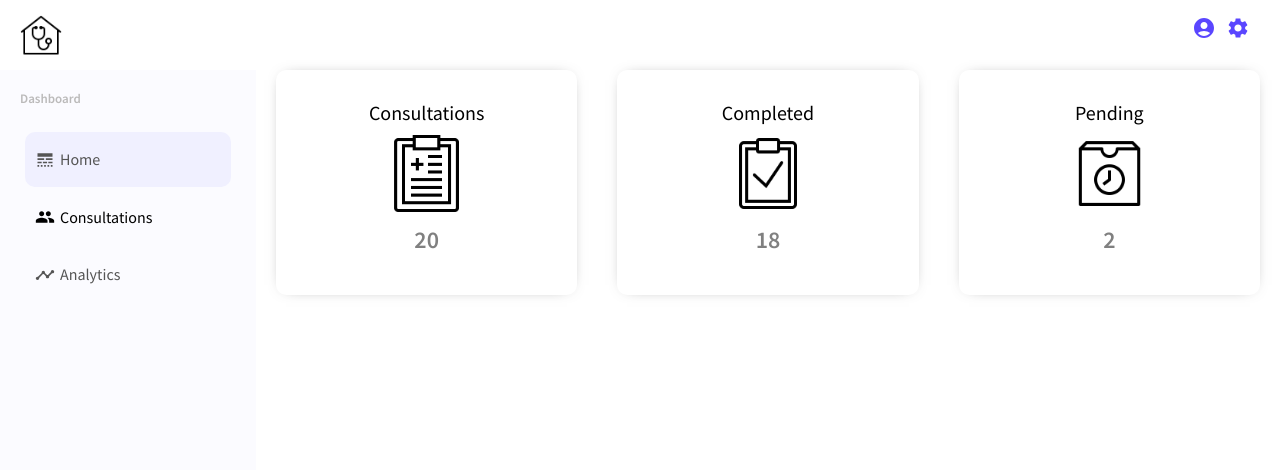
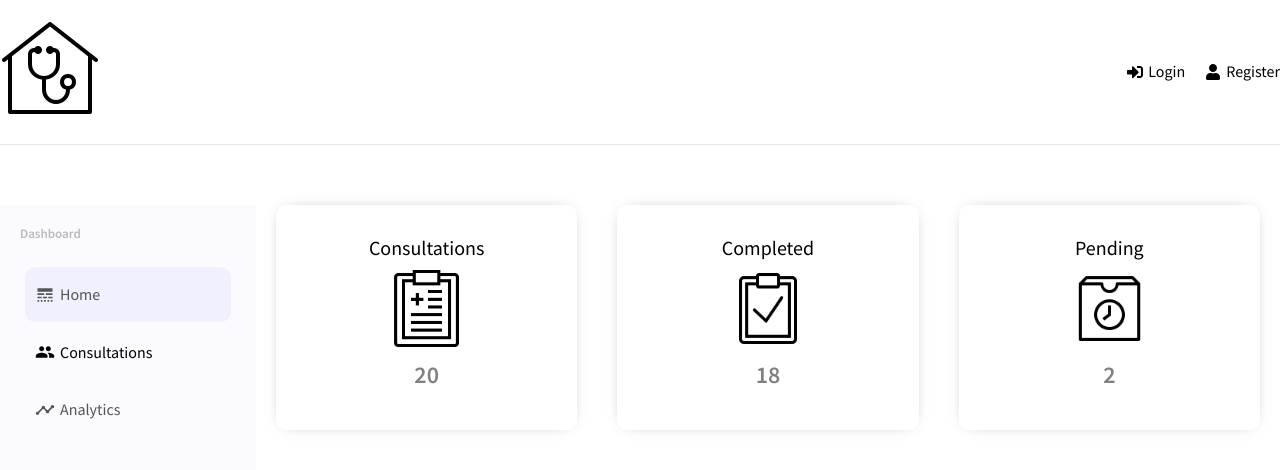
Before and after one commit to jbuyu/realdoc-admin, a React (Create React App) app: page / in a window 1280 px wide. Shown: the top 470 px of the page. Built offline with nearby package versions, Linux system fonts and the light colour scheme.

Commit message:
adds routes

```diff
--- a/src/App.css
+++ b/src/App.css
@@ -6,3 +6,6 @@
   display: flex;
   margin-top: 10px;
 }
+header{
+  color: red;
+}
--- a/src/components/topbar/TopBar.jsx
+++ b/src/components/topbar/TopBar.jsx
@@ -1,24 +1,48 @@
-import React from "react";
-import "./topbar.css";
-import SettingsIcon from "@mui/icons-material/Settings";
-import AccountCircleIcon from "@mui/icons-material/AccountCircle";
+import { FaSignInAlt, FaSignOutAlt, FaUser } from "react-icons/fa";
+import { Link, useNavigate } from "react-router-dom";
+import { useSelector, useDispatch } from "react-redux";
+import { logout, reset } from "../features/auth/authSlice";
 
-export default function TopBar() {
+function Header() {
+  const navigate = useNavigate();
+  const dispatch = useDispatch();
+  const { user } = useSelector((state) => state.auth);
+
+  const onLogout = () => {
+    dispatch(logout());
+    dispatch(reset());
+    navigate("/");
+  };
+
   return (
-    <div className="topbar">
-      <div className="topbarWrapper">
-        <div className="topLeft">
-          <img className="logo" src="./logo.png" alt="app_logo" />
-        </div>
-        <div className="topRight">
-          <div className="topbarIconContainer">
-            <AccountCircleIcon className="material-icon" />
-          </div>
-          <div className="topbarIconContainer">
-            <SettingsIcon className="material-icon" />
-          </div>
-        </div>
+    <header className="header">
+      <div className="topLeft">
+        <img className="logo" src="./logo.png" alt="app_logo" />
       </div>
-    </div>
+      <ul>
+        {user ? (
+          <li>
+            <button className="btn" onClick={onLogout}>
+              <FaSignOutAlt /> Logout
+            </button>
+          </li>
+        ) : (
+          <>
+            <li>
+              <Link to="/login">
+                <FaSignInAlt /> Login
+              </Link>
+            </li>
+            <li>
+              <Link to="/register">
+                <FaUser /> Register
+              </Link>
+            </li>
+          </>
+        )}
+      </ul>
+    </header>
   );
 }
+
+export default Header;
--- a/src/components/topbar/topbar.css
+++ b/src/components/topbar/topbar.css
@@ -35,3 +35,7 @@
 .material-icon {
   color: #5a46ff;
 }
+
+.header{
+  padding: 1rem !important;
+}
```
